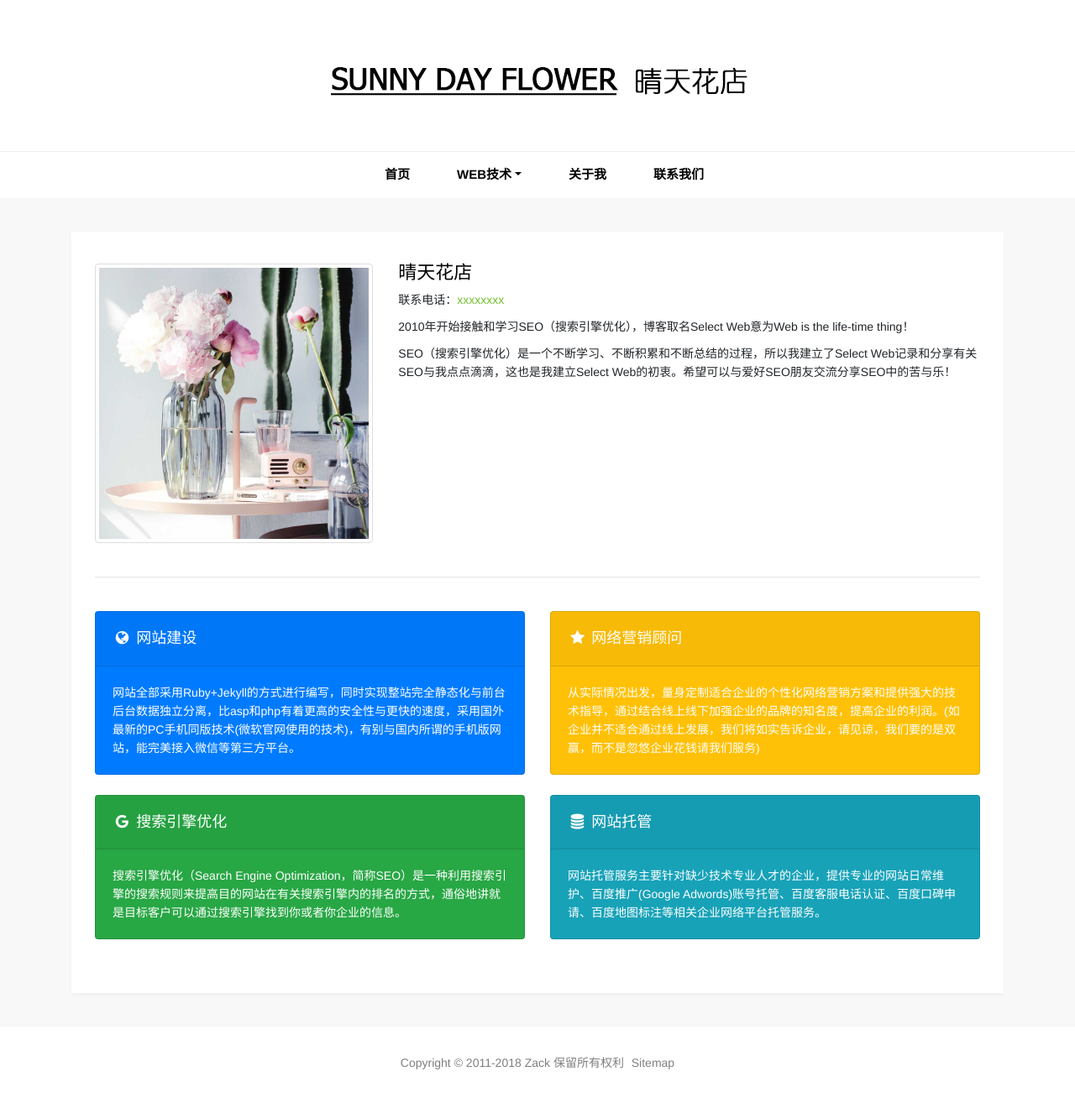
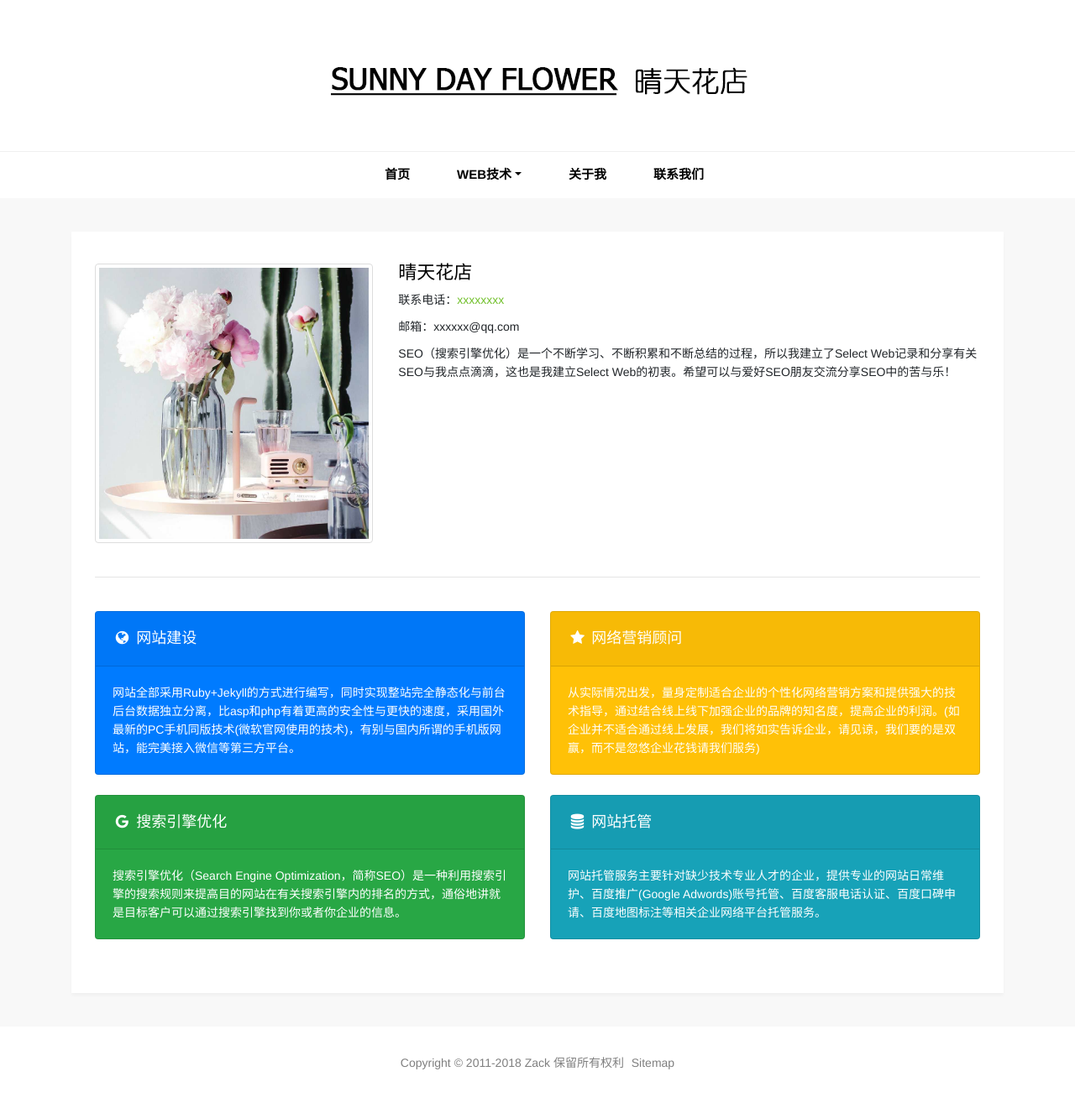
Before and after one commit to cshanyu/cshanyu.github.io, a Jekyll site: the page built from pages/contact.html, in a window 1280 px wide. Shown: the whole page at 84% size. Built offline with Jekyll 4.4.1, drawn with Linux system fonts in a browser that asks for light colours; comment, search, counter and statistics services are not loaded.

Commit message:
Update contact.html

```diff
--- a/pages/contact.html
+++ b/pages/contact.html
@@ -14,7 +14,7 @@ description: 鱼仔，顺德职业技术学院学生。
           <div class="col-md-8 mt-4">
             <p class="post-title">晴天花店</p>
             <p>联系电话：<a href="tel:xxxxxxxx">xxxxxxxx</a></p>
-            <p>2010年开始接触和学习SEO（搜索引擎优化），博客取名Select Web意为Web is the life-time thing！</p>
+            <p>邮箱：<a href:"mailto:xxxxxx@qq.com">xxxxxx@qq.com</a></p>
             <p>SEO（搜索引擎优化）是一个不断学习、不断积累和不断总结的过程，所以我建立了Select Web记录和分享有关SEO与我点点滴滴，这也是我建立Select Web的初衷。希望可以与爱好SEO朋友交流分享SEO中的苦与乐！</p>
           </div>
           <div class="col-md-12 my-4"><hr></div>
```
